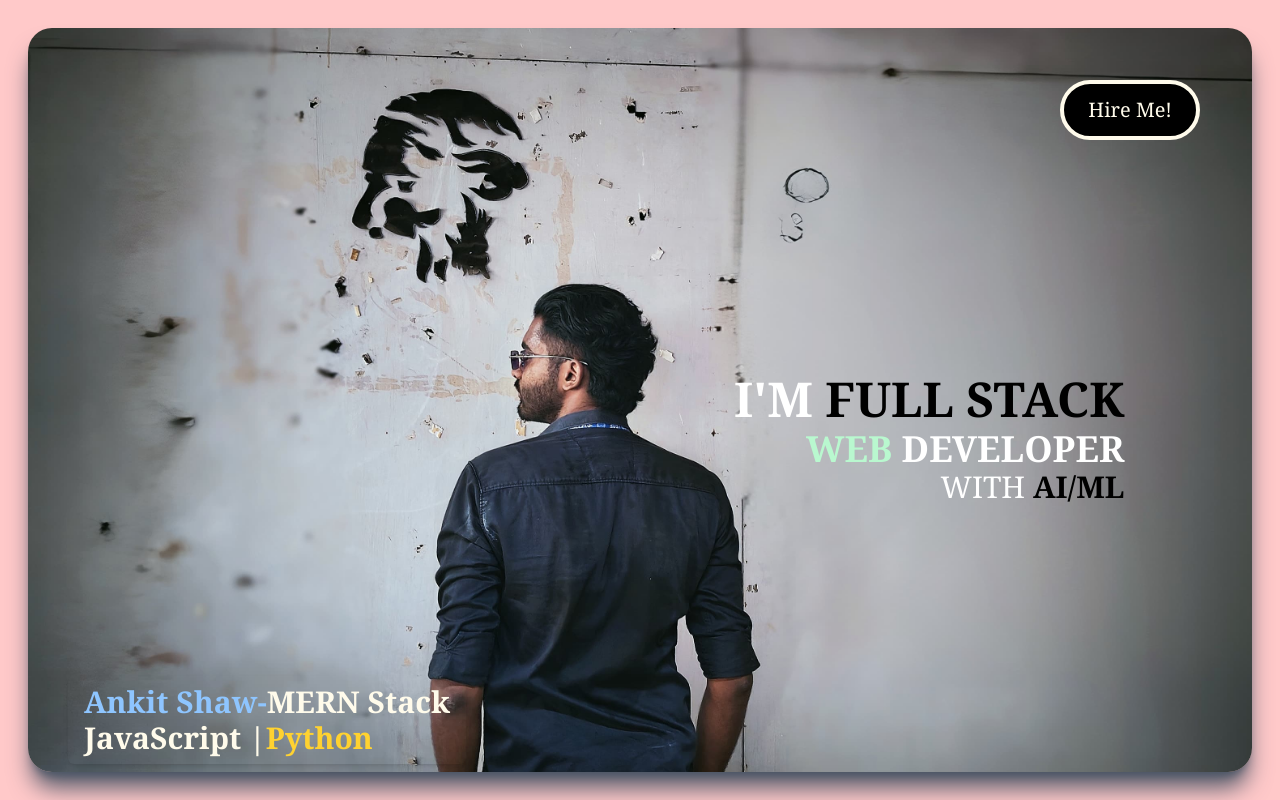
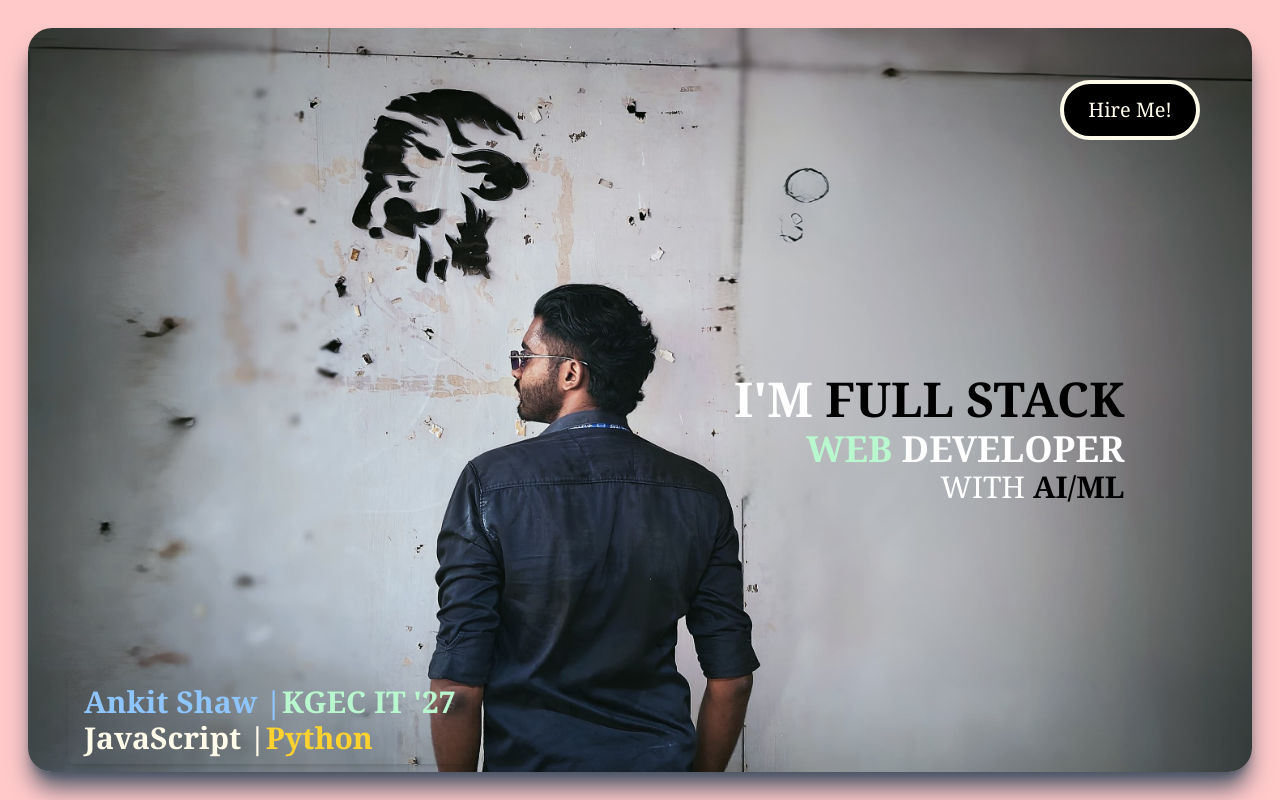
Before and after one commit to masterankit26/BuildFolio, a React (Vite) app: page / in a window 1280 px wide. Shown: the top 800 px of the page. Built offline with nearby package versions, Linux system fonts and the light colour scheme.

Commit message:
Update Page1ButtomText.jsx

```diff
--- a/src/components/Page1ButtomText.jsx
+++ b/src/components/Page1ButtomText.jsx
@@ -5,7 +5,7 @@ const Page1ButtomText = () => {
   return (
     <div className='absolute bottom-2 left-6 sm:left-10 px-4 py-2 rounded-md shadow-md'>
       <div className='text-white text-sm sm:text-base leading-relaxed font-semibold text-left'>
-        <h2 className='text-3xl font-serif text-amber-50'><span className='text-blue-300'>Ankit Shaw-</span>MERN Stack</h2>
+        <h2 className='text-3xl font-serif text-green-200'><span className='text-blue-300'>Ankit Shaw |</span>KGEC IT '27</h2>
         <h3 className='text-3xl font-serif text-amber-50'>JavaScript |<span className='text-amber-300'>Python</span></h3>
       </div>
     </div>
```
